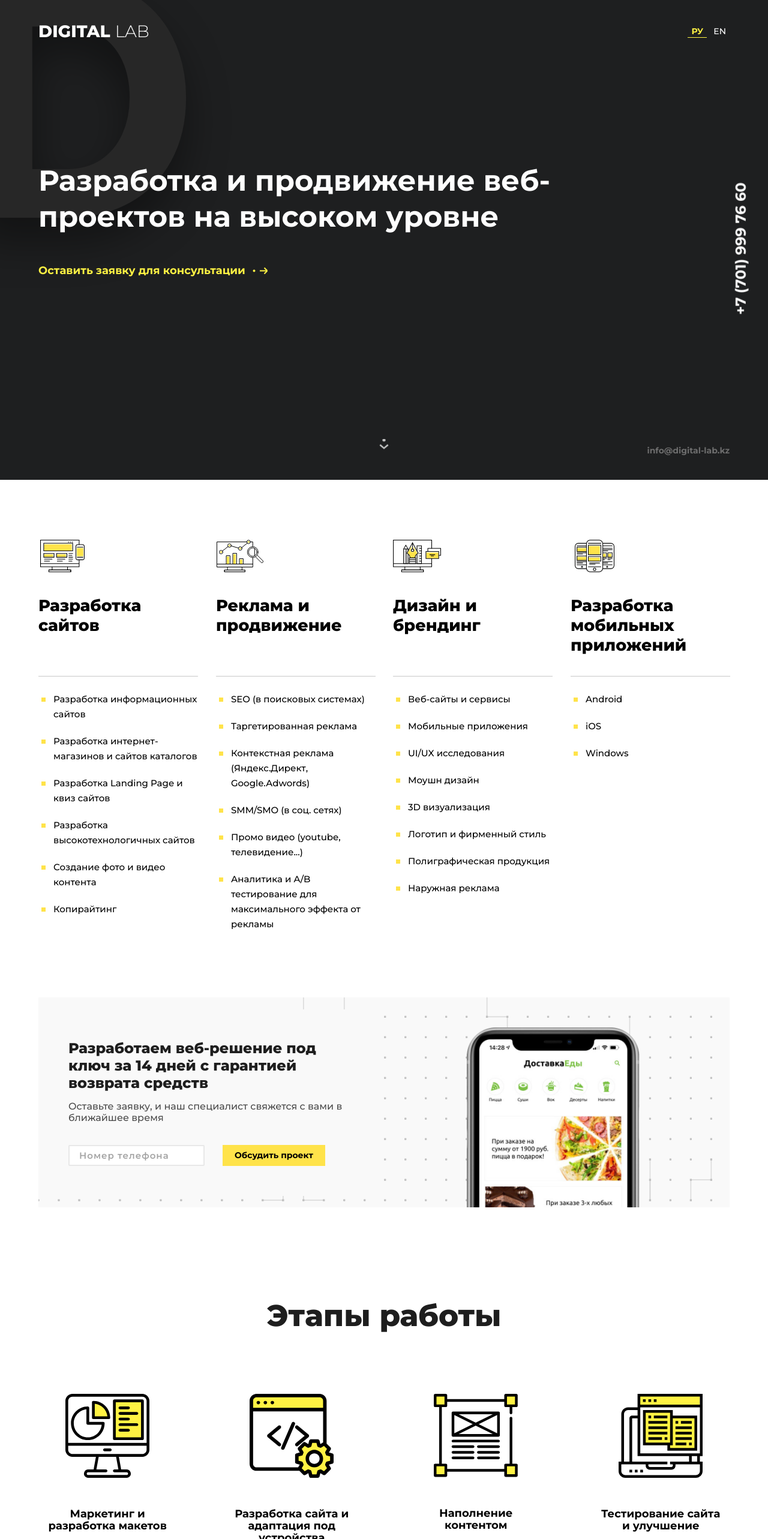
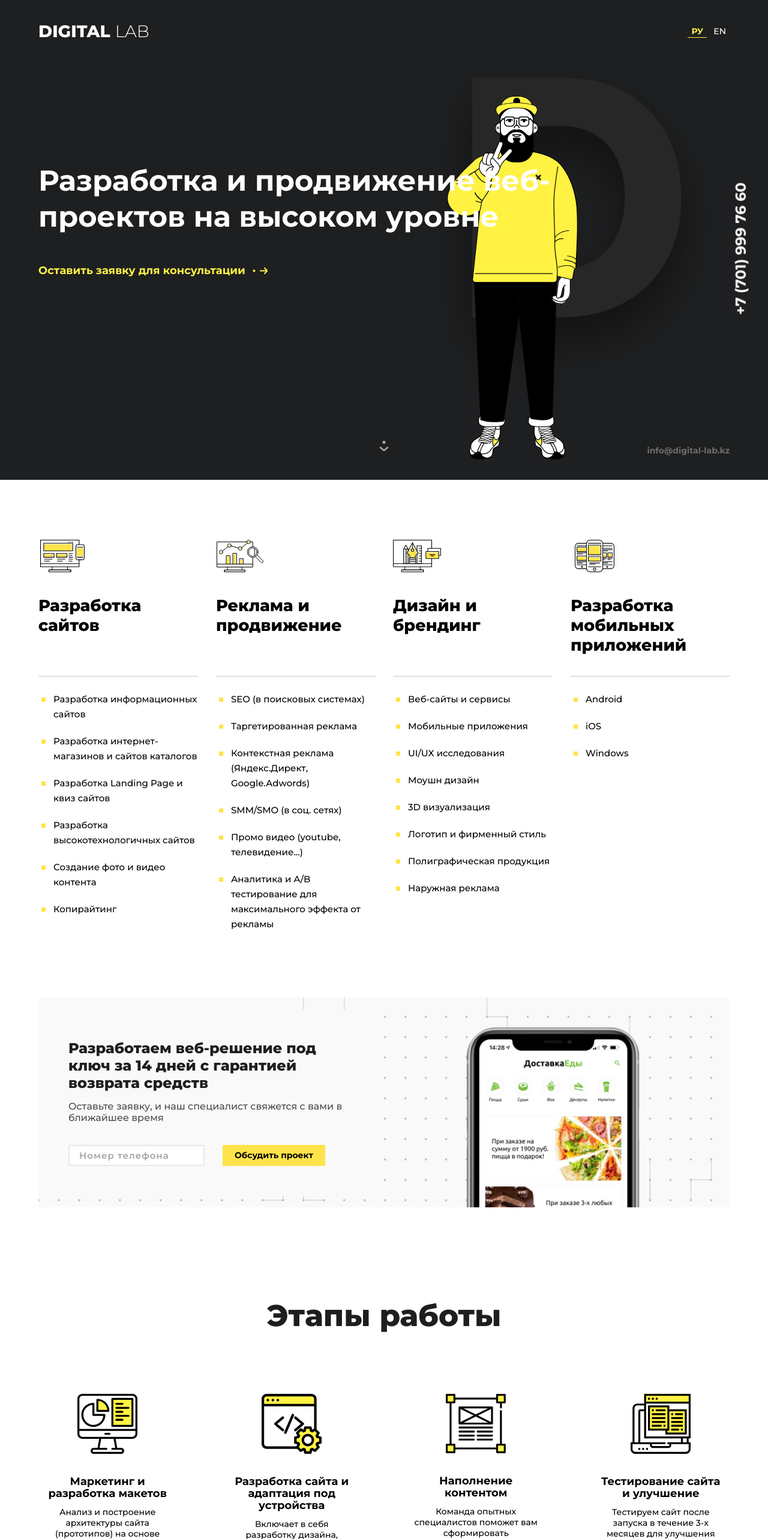
Before and after one commit to Nursultan011/webStudio, a Vue app: page / in a window 1280 px wide. Shown: the top 2566 px of the page at 60% size. Built offline with nearby package versions, Linux system fonts and the light colour scheme; what vue-ui-preloader would draw is missing.

Commit message:
google and fb tags chuvak img home

```diff
--- a/public/index.html
+++ b/public/index.html
@@ -15,6 +15,23 @@
     <meta name="viewport" content="width=device-width,initial-scale=1.0">
     <link rel="icon" href="<%= BASE_URL %>favicon.ico">
     <title>Digital Lab</title>
+      <!-- Meta Pixel Code -->
+      <script>
+          !function(f,b,e,v,n,t,s)
+          {if(f.fbq)return;n=f.fbq=function(){n.callMethod?
+              n.callMethod.apply(n,arguments):n.queue.push(arguments)};
+              if(!f._fbq)f._fbq=n;n.push=n;n.loaded=!0;n.version='2.0';
+              n.queue=[];t=b.createElement(e);t.async=!0;
+              t.src=v;s=b.getElementsByTagName(e)[0];
+              s.parentNode.insertBefore(t,s)}(window, document,'script',
+              'https://connect.facebook.net/en_US/fbevents.js');
+          fbq('init', '3324570197856841');
+          fbq('track', 'PageView');
+      </script>
+      <noscript><img height="1" width="1" style="display:none"
+                     src="https://www.facebook.com/tr?id=3324570197856841&ev=PageView&noscript=1"
+      /></noscript>
+      <!-- End Meta Pixel Code -->
   </head>
   <body>
     <noscript>
--- a/src/components/partials/breifBanner.vue
+++ b/src/components/partials/breifBanner.vue
@@ -30,6 +30,7 @@ export default {
 
 <style lang="scss">
 .brief {
+  padding-top: 80px;
   padding-bottom: 100px;
   background: white;
   &__inner {
@@ -59,7 +60,8 @@ export default {
     justify-content: center;
     img {
       max-width: 100%;
-      max-height: 310px;
+      max-height: 400px;
+      margin-top: -80px;
       object-fit: contain;
       object-position: left center;
     }
--- a/src/components/partials/mainBlock.vue
+++ b/src/components/partials/mainBlock.vue
@@ -5,6 +5,9 @@
       <div class="main__inner">
         <header></header>
         <div class="content">
+          <div class="geek-img">
+            <img src="../../assets/images/geek-img.svg" alt="">
+          </div>
           <h1 data-aos="fade-left" data-aos-duration="800" data-aos-offset="0">
             {{ $t("message.main_title") }}
           </h1>
@@ -58,8 +61,8 @@ export default {
   min-height: 100vh;
   &__bg {
     position: absolute;
-    left: -6vw;
-    top: -13vw;
+    right: 10vw;
+    top: 0;
     text-shadow: 0 40px 70px rgba(0, 0, 0, 0.4);
     font-weight: 800;
     font-size: 44vw;
@@ -75,6 +78,17 @@ export default {
     justify-content: space-between;
     padding-bottom: 50px;
     .content {
+      .geek-img {
+        position: absolute;
+        top: 20vh;
+        right: 0;
+        display: flex;
+        justify-content: center;
+        vertical-align: middle;
+        img {
+          width: 30%;
+        }
+      }
       h1 {
         font-size: 48px;
         line-height: 60px;
--- a/src/components/partials/stepsBlock.vue
+++ b/src/components/partials/stepsBlock.vue
@@ -43,17 +43,17 @@
   &__item {
     width: 20%;
     &-icon {
-      margin-bottom: 50px;
+      margin-bottom: 36px;
       display: flex;
       justify-content: center;
       svg {
-        width: 140px;
+        width: 100px;
       }
     }
     &-title {
       font-size: 18px;
       line-height: 20px;
-      margin-bottom: 20px;
+      margin-bottom: 12px;
       font-weight: 700;
       text-align: center;
       padding: 0 12px;
```
Also changed, not shown: src/assets/images/breif-banner.png, src/assets/images/geek-img.svg (added).
